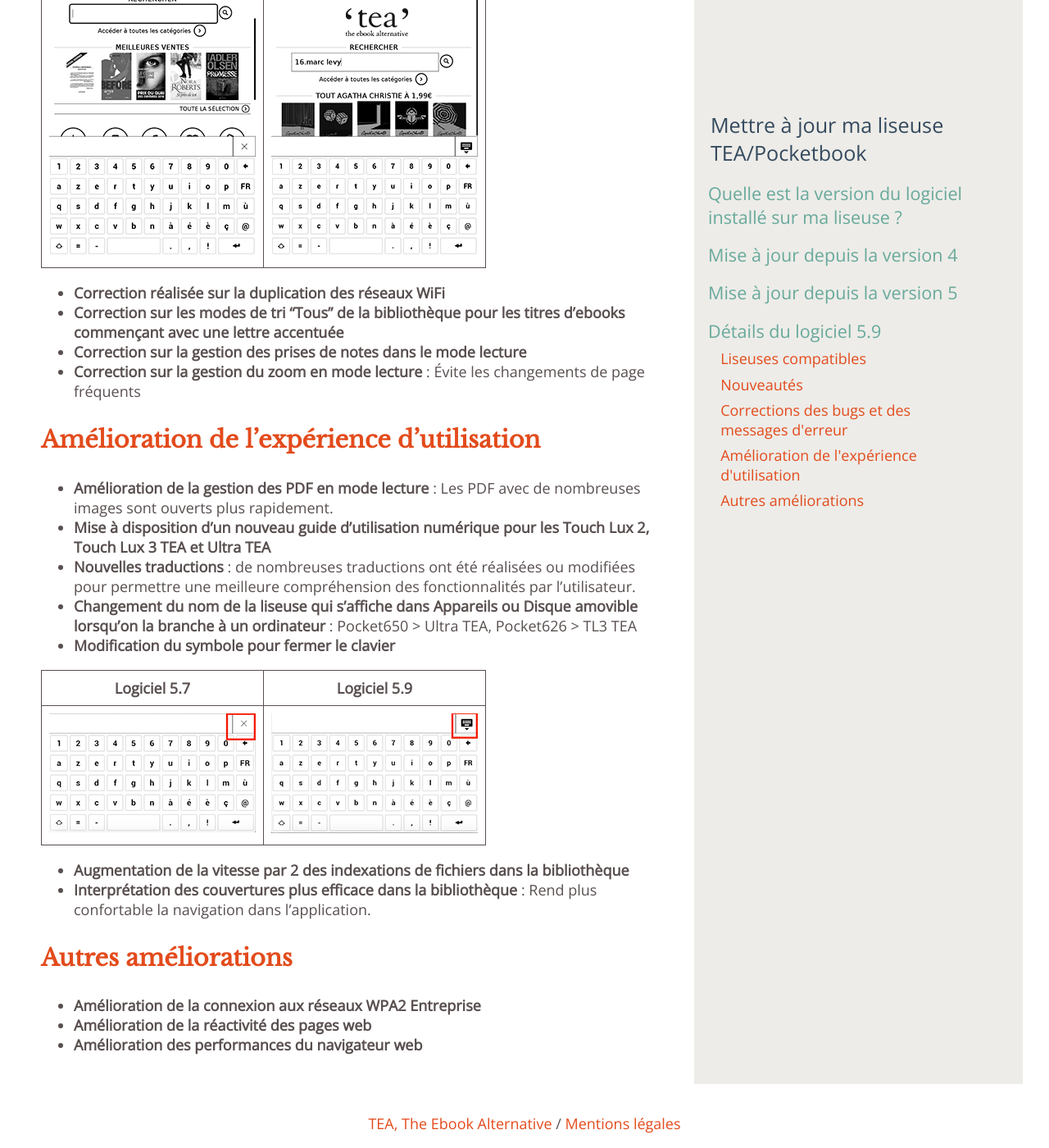
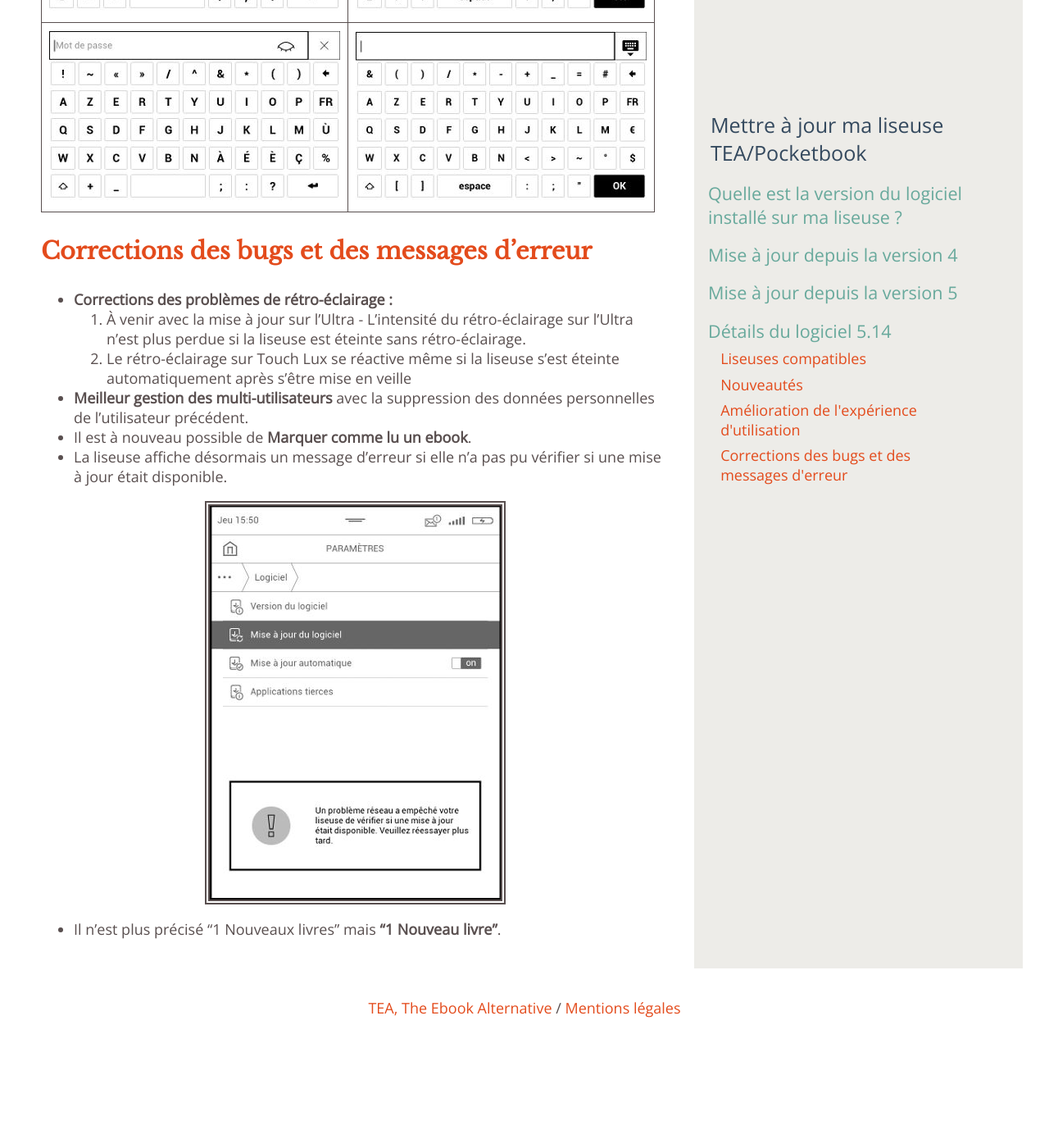
Before and after one commit to TEA-ebook/help-center, a Jekyll site: the page built from _pages/maj.md, in a window 1280 px wide and 1400 px high, scrolled down 5369 px. Shown: the whole window at 82% size. Built offline with Jekyll 4.4.1, drawn with Linux system fonts in a browser that asks for light colours; after the commit the page ends 6628 px from its top, so only the background shows below that; some of the changed text lies outside the part shown.

Commit message:
Update firmware 5.14 changelog

```diff
--- a/_pages/maj.md
+++ b/_pages/maj.md
@@ -75,79 +75,60 @@
 
 Vous pouvez activer les mises à jour automatiques en appuyant sur le bouton On/Off correspondant à « Mise à jour automatique ». La liseuse recherchera automatiquement s'il y a une mise à jour disponible lorsque vous connecterez en Wi-Fi et le cas échéant, vous proposera de la télécharger et de l'installer.
 
-{% include anchor.html id="logiciel5.9" label="Détails du logiciel 5.9" %}
+{% include anchor.html id="logiciel5.14" label="Détails du logiciel 5.14" %}
 
-## Détails du logiciel 5.9
+## Détails du logiciel 5.14
 
 {% include anchor.html id="liseuses-compatibles" label="Liseuses compatibles" %}
 
 ### Liseuses compatibles
 
-Touch Lux 2 PocketBook, Sense PocketBook, Touch Lux 3 TEA & Ultra TEA.
+Touch Lux 2, Touch Lux 3.
 
 {% include anchor.html id="nouveautes" label="Nouveautés" %}
 
 ### Nouveautés
 
-- **Connexion depuis la phase d'initialisation** : Lorsque vous connectez votre compte client lors de la phase d'initialisation de la liseuse, ou sur "Mes Achats", votre compte est directement enregistré dans votre librairie intégrée. Plus besoin de le saisir à deux reprises.
-- **Police pour dyslexiques** : La police Open Dyslexic est disponible et permet une meilleure lisibilité des textes pour les personnes souffrant de dyslexie.
+- **Remplacement du Dictionnaire** de l’Académie Française, 8ème édition (1935) par le Nouveau Littré.
+
+![](/images/5-14-1.jpg)
+
+- Possibilité de connecter **plusieurs compte Adobe** sur une liseuse unique.
+
+{% include anchor.html id="ameliorations-xp" label="Amélioration de l'expérience d'utilisation" %}
+
+### Amélioration de l'expérience d'utilisation
+
+- **Le nom d’un PDF dans la bibliothèque** n’est plus celui du fichier mais celui du titre de l’ebook.
+- **Les performances de la librairie ont été améliorées** afin de réduire les clignotements de la page et faciliter la sélection des ebooks et leur achat.
+- **Nouveau clavier français** pour améliorer la prise de note et rendre l’accès aux caractères spéciaux plus simple.
 
 <table class="table table-bordered" style="text-align:center">
     <tr>
-        <td><img src="/images/5-9-1.jpg" alt=""></td>
-        <td><img src="/images/5-9-2.jpg" alt=""></td>    </tr>
+        <th>Logiciel 5.9</th>
+        <th>Logiciel 5.14</th>
+    </tr>
+    <tr>
+        <td><img src="/images/5-14-2.jpg" alt=""></td>
+        <td><img src="/images/5-14-4.jpg" alt=""></td>
+    </tr>
+    <tr>
+        <td><img src="/images/5-14-3.jpg" alt=""></td>
+        <td><img src="/images/5-14-5.jpg" alt=""></td>
+    </tr>
 </table>
-
-- **Nouvelle gestion de la connexion WiFi** : Il n'est plus nécessaire d'éteindre le Wifi pour économiser de l'énergie. Le module Wifi se met automatiquement en mode économie d'énergie lorsqu'aucune information ne circule via ce réseau.
 
 {% include anchor.html id="corrections" label="Corrections des bugs et des messages d'erreur" %}
 
 ### Corrections des bugs et des messages d'erreur
 
-- **Stabilisation de l'écran web en fond lorsque l'on active le clavier tactile**
+- **Corrections des problèmes de rétro-éclairage :**
+  1. À venir avec la mise à jour sur l’Ultra - L'intensité du rétro-éclairage sur l'Ultra n’est plus perdue si la liseuse est éteinte sans rétro-éclairage.
+  2. Le rétro-éclairage sur Touch Lux se réactive même si la liseuse s'est éteinte automatiquement après s’être mise en veille
+- **Meilleur gestion des multi-utilisateurs** avec la suppression des données personnelles de l’utilisateur précédent.
+- Il est à nouveau possible de **Marquer comme lu un ebook**.
+- La liseuse affiche désormais un message d'erreur si elle n'a pas pu vérifier si une mise à jour était disponible.
 
-<table class="table table-bordered" style="text-align:center">
-    <tr>
-        <th>Logiciel 5.7</th>
-        <th>Logiciel 5.9</th>
-    </tr>
-    <tr>
-        <td><img src="/images/5-9-3.jpg" alt=""></td>
-        <td><img src="/images/5-9-4.jpg" alt=""></td>    </tr>
-</table>
+![](/images/5-14-6.jpg)
 
-- **Correction réalisée sur la duplication des réseaux WiFi**
-- **Correction sur les modes de tri "Tous" de la bibliothèque pour les titres d'ebooks commençant avec une lettre accentuée**
-- **Correction sur la gestion des prises de notes dans le mode lecture**
-- **Correction sur la gestion du zoom en mode lecture** : Évite les changements de page fréquents
-
-{% include anchor.html id="ameliorations-xp" label="Amélioration de l'expérience d'utilisation" %}
-
-### Amélioration de l'expérience d'utilisation
-
-- **Amélioration de la gestion des PDF en mode lecture** : Les PDF avec de nombreuses images sont ouverts plus rapidement.
-- **Mise à disposition d'un nouveau guide d'utilisation numérique pour les Touch Lux 2, Touch Lux 3 TEA et Ultra TEA**
-- **Nouvelles traductions** : de nombreuses traductions ont été réalisées ou modifiées pour permettre une meilleure compréhension des fonctionnalités par l'utilisateur.
-- **Changement du nom de la liseuse qui s'affiche dans Appareils ou Disque amovible lorsqu'on la branche à un ordinateur** : Pocket650 ­> Ultra TEA, Pocket626 ­> TL3 TEA
-- **Modification du symbole pour fermer le clavier**
-
-<table class="table table-bordered" style="text-align:center">
-    <tr>
-        <th>Logiciel 5.7</th>
-        <th>Logiciel 5.9</th>
-    </tr>
-    <tr>
-        <td><img src="/images/5-9-5.jpg" alt=""></td>
-        <td><img src="/images/5-9-6.jpg" alt=""></td>    </tr>
-</table>
-
-- **Augmentation de la vitesse par 2 des indexations de fichiers dans la bibliothèque**
-- **Interprétation des couvertures plus efficace dans la bibliothèque** : Rend plus confortable la navigation dans l'application.
-
-{% include anchor.html id="autres-ameliorations" label="Autres améliorations" %}
-
-### Autres améliorations
-
-- **Amélioration de la connexion aux réseaux WPA­2 Entreprise**
-- **Amélioration de la réactivité des pages web**
-- **Amélioration des performances du navigateur web**
+- Il n’est plus précisé “1 Nouveaux livres" mais **"1 Nouveau livre"**.
```
Also changed, not shown: images/5-14-1.jpg (added), images/5-14-2.jpg (added), images/5-14-3.jpg (added), images/5-14-4.jpg (added), images/5-14-5.jpg (added), images/5-14-6.jpg (added), images/5-9-1.jpg (deleted), images/5-9-2.jpg (deleted), images/5-9-3.jpg (deleted), images/5-9-4.jpg (deleted), images/5-9-5.jpg (deleted), images/5-9-6.jpg (deleted).
